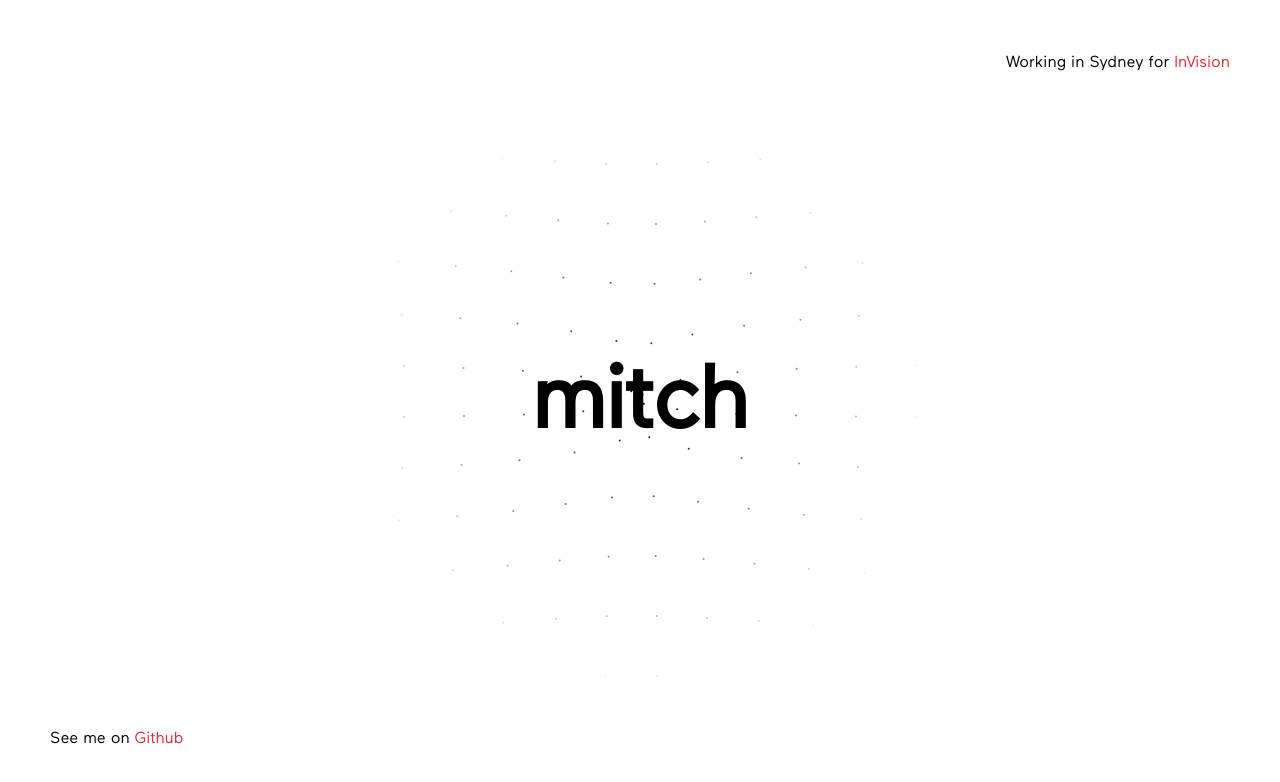
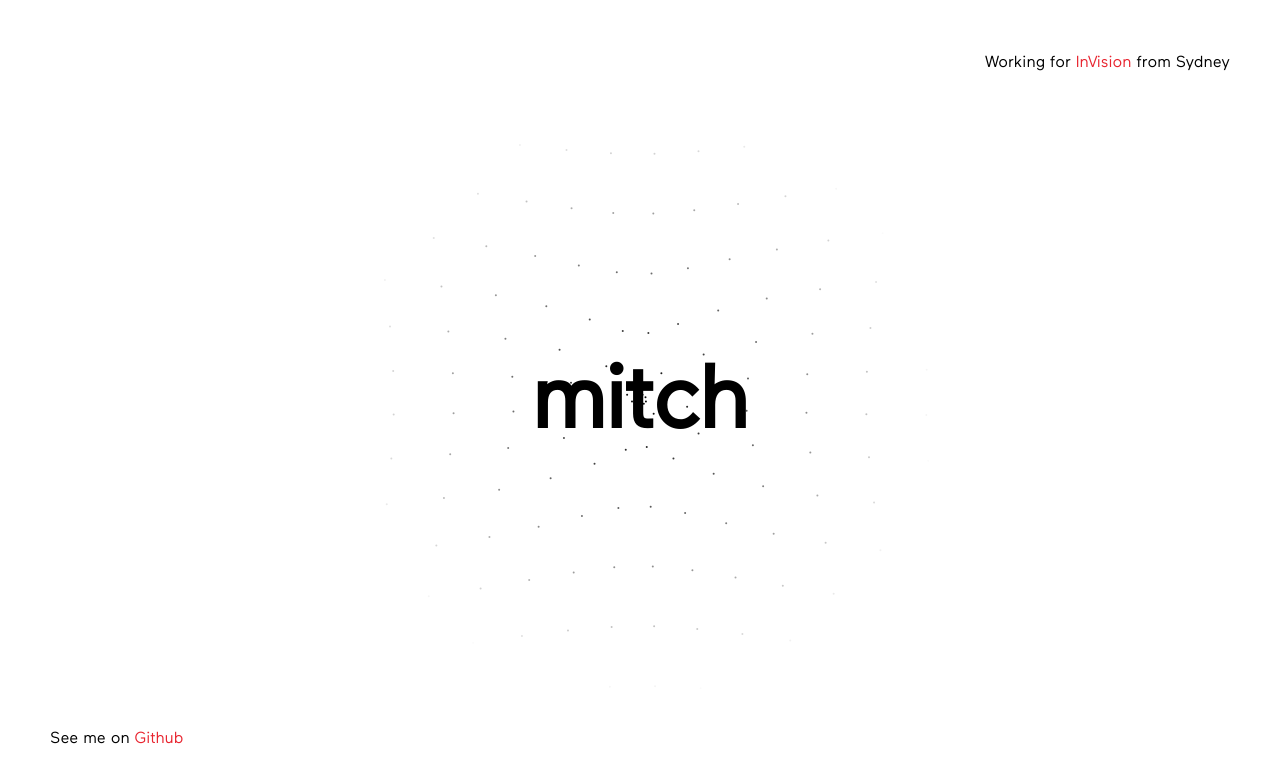
Before and after one commit to mitchheddles/mitch.app, a website built with Parcel: page src/index.html in a window 1280 px wide. Built offline with nearby package versions, Linux system fonts and the light colour scheme.

Commit message:
Tweaked settings, copy update

```diff
--- a/src/index.html
+++ b/src/index.html
@@ -5,7 +5,7 @@
     <title>Mitch Heddles</title>
     <meta
       name="description"
-      content="Mitchell Heddles. Frontend web developer from Shellharbour, working in Sydney."
+      content="Mitchell Heddles. Frontend web developer from Sydney."
     />
     <meta
       name="viewport"
@@ -25,8 +25,9 @@
       <span>h</span>
     </h1>
     <div class="detail">
-      Working in Sydney for
+      Working for
       <a href="https://www.invisionapp.com/" target="_blank" rel="noopener noreferrer">InVision</a>
+      from Sydney
     </div>
     <footer class="github detail">
       See me on
--- a/src/js/Mesh/Mouse.js
+++ b/src/js/Mesh/Mouse.js
@@ -13,7 +13,7 @@ class Mouse {
   x = 0;
   y = 0;
   position = { x0: 0, y0: 0, x1: 0, y1: 0, t0: Date.now() };
-  mass = 50;
+  mass = 100;
   velocity = 1;
   listeners = {};
   listenersMap = {};
@@ -34,8 +34,8 @@ class Mouse {
     this.originalMass = this.mass;
     this.originalVelocity = this.velocity;
 
-    this.throttledDeviceMove = throttle(this.handleDeviceMove, 20);
-    this.throttledMove = throttle(this.handleMove, 20);
+    this.throttledDeviceMove = throttle(this.handleDeviceMove, 100);
+    this.throttledMove = throttle(this.handleMove, 100);
 
     if (window.DeviceOrientationEvent) {
       window.addEventListener('deviceorientation', this.throttledDeviceMove);
```
